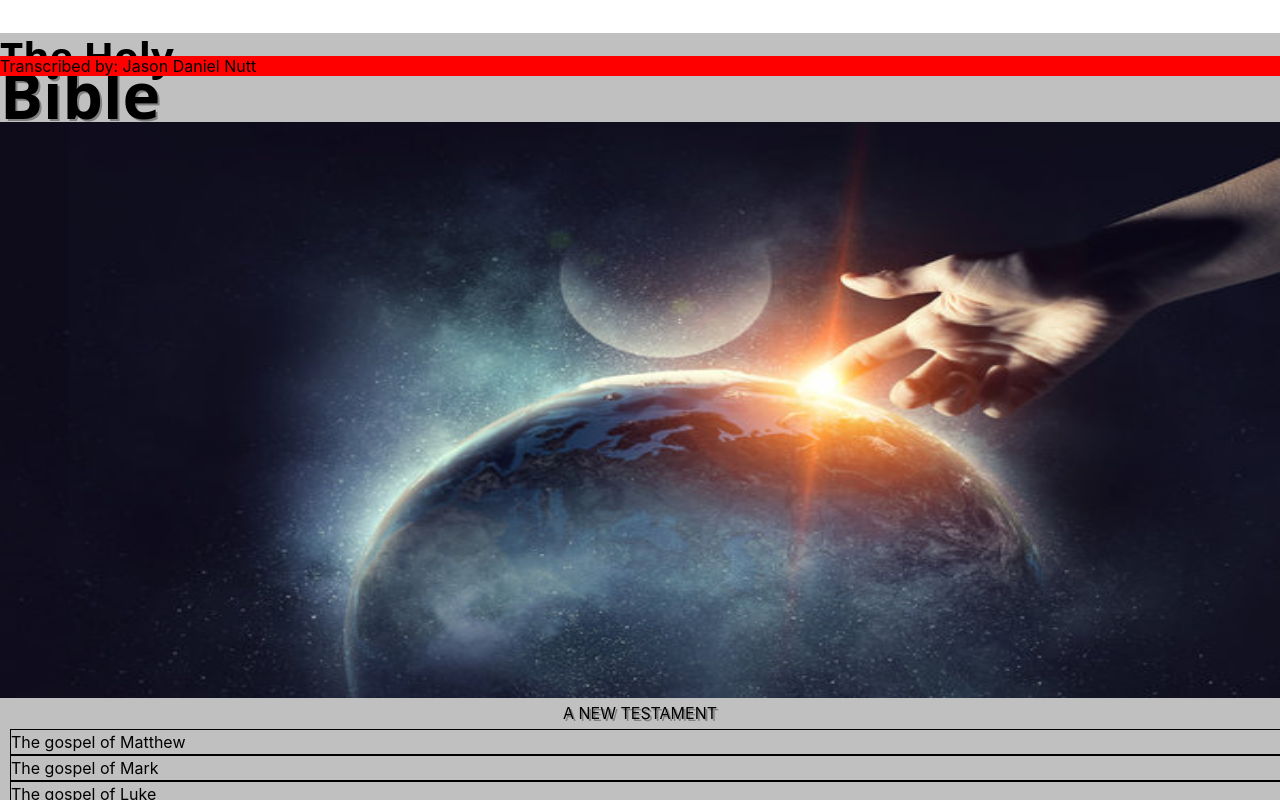
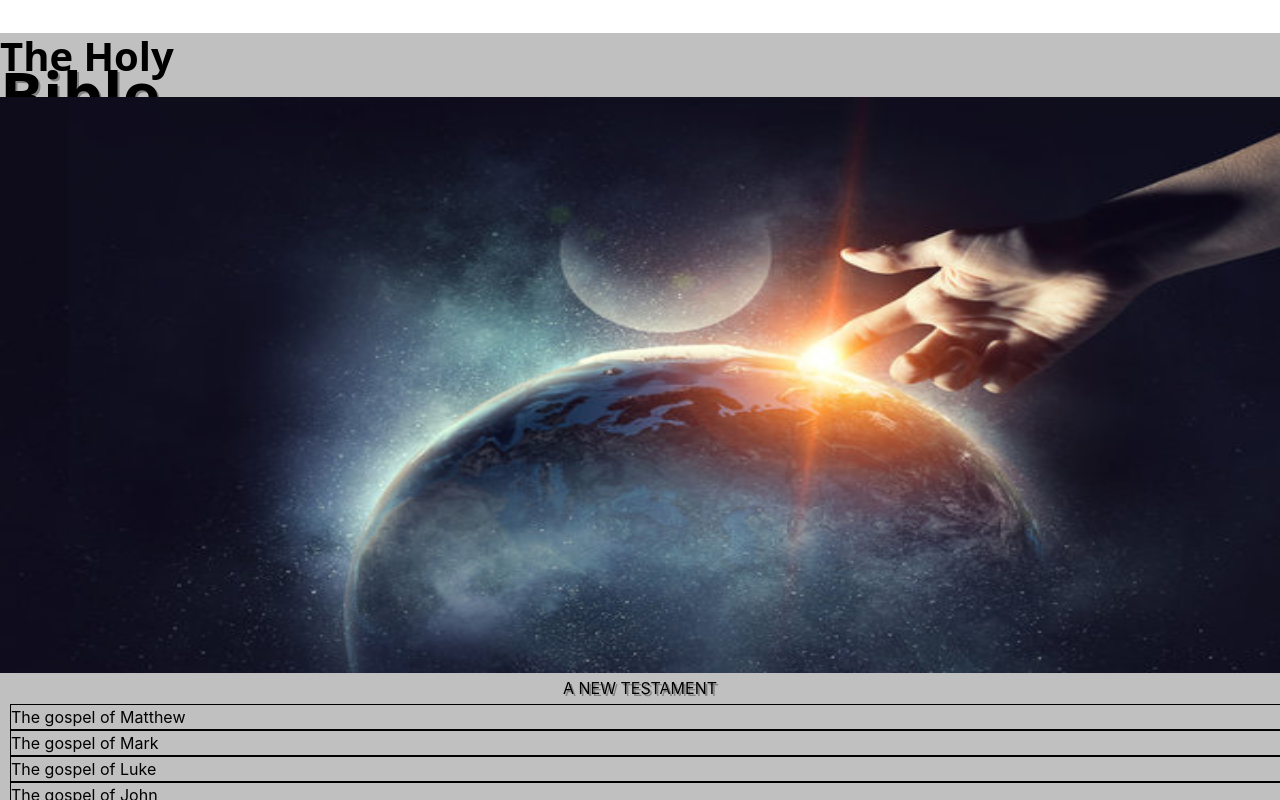
Before and after one commit to jnutt367/the-holy-bible, a Next.js app: page / in a window 1280 px wide. Shown: the top 800 px of the page. Built offline with nearby package versions, Linux system fonts and the light colour scheme.

Commit message:
Update Home.module.css
moving things around for title page

```diff
--- a/styles/Home.module.css
+++ b/styles/Home.module.css
@@ -24,9 +24,10 @@
   top: -170px;
 }
 .transcribed {
-   background-color: red;
    position: relative;
    top: -200px;
+   font-size:5px;
+   left:-100px ;
 }
 .new {
   position: relative;
```
